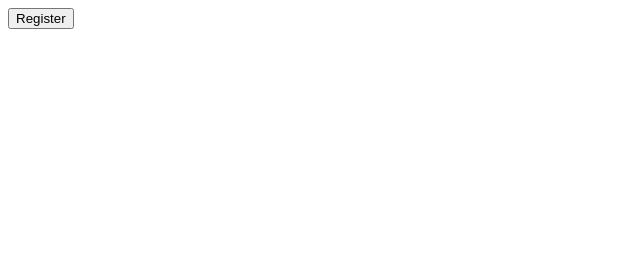
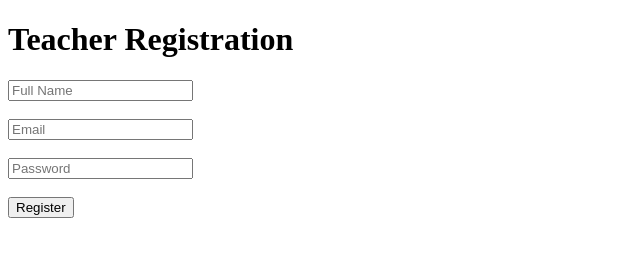
Before and after one commit to Bendu76/ilaw-ai, a website: page public/teacher-register.html in a window 1280 px wide. Shown: the whole page, without its empty margins (0-640 px from the left). Drawn offline with Linux system fonts and the light colour scheme.

Commit message:
update teacher register page

```diff
--- a/public/teacher-register.html
+++ b/public/teacher-register.html
@@ -1,5 +1,45 @@
-<button
+<!DOCTYPE html>
+<html>
+
+<head>
+
+  <title>Teacher Registration</title>
+
+</head>
+
+<body>
+
+  <h1>Teacher Registration</h1>
+
+  <input
+    type="text"
+    id="fullname"
+    placeholder="Full Name">
+
+  <br><br>
+
+  <input
+    type="email"
+    id="email"
+    placeholder="Email">
+
+  <br><br>
+
+  <input
+    type="password"
+    id="password"
+    placeholder="Password">
+
+  <br><br>
+
+  <button
   type="button"
-  onclick="alert('Button Working')">
-  Register
-</button>
+  onclick="register()">
+    Register
+  </button>
+
+  <script src="script.js"></script>
+
+</body>
+
+</html>
```
